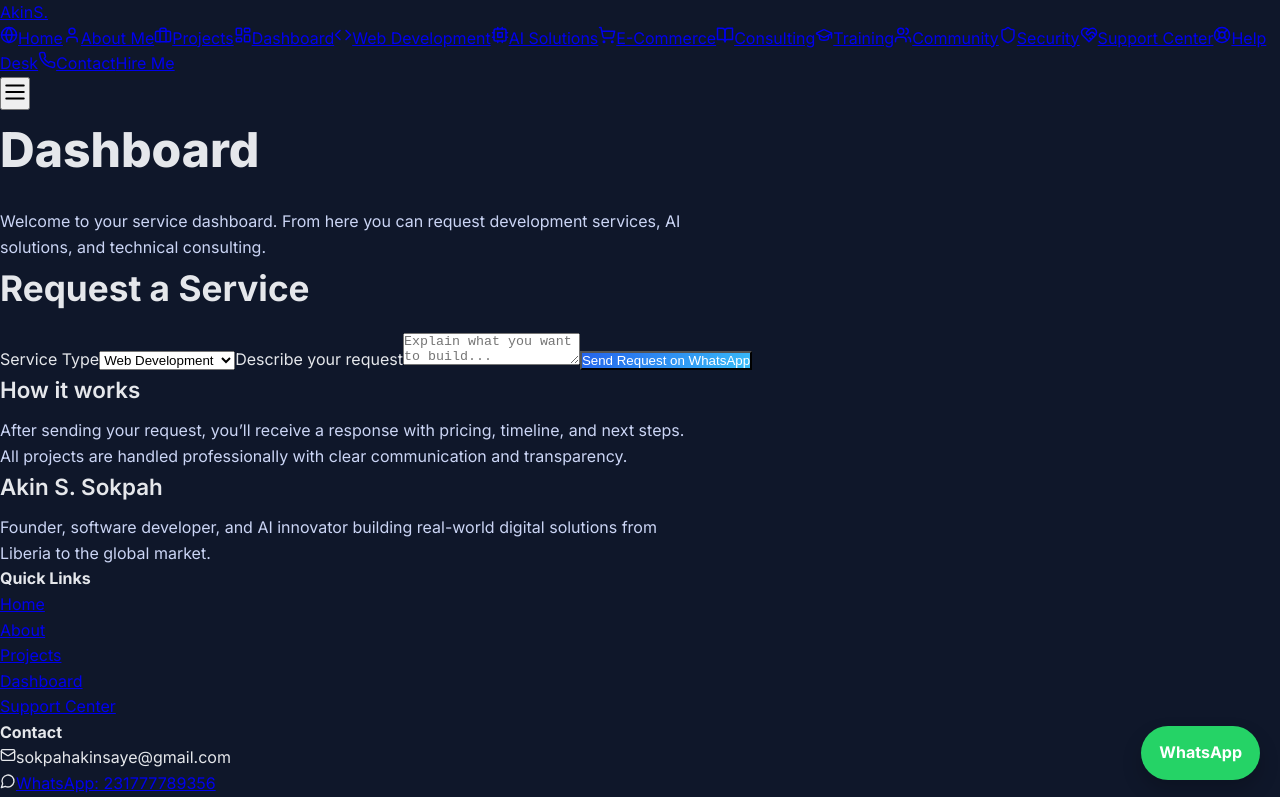
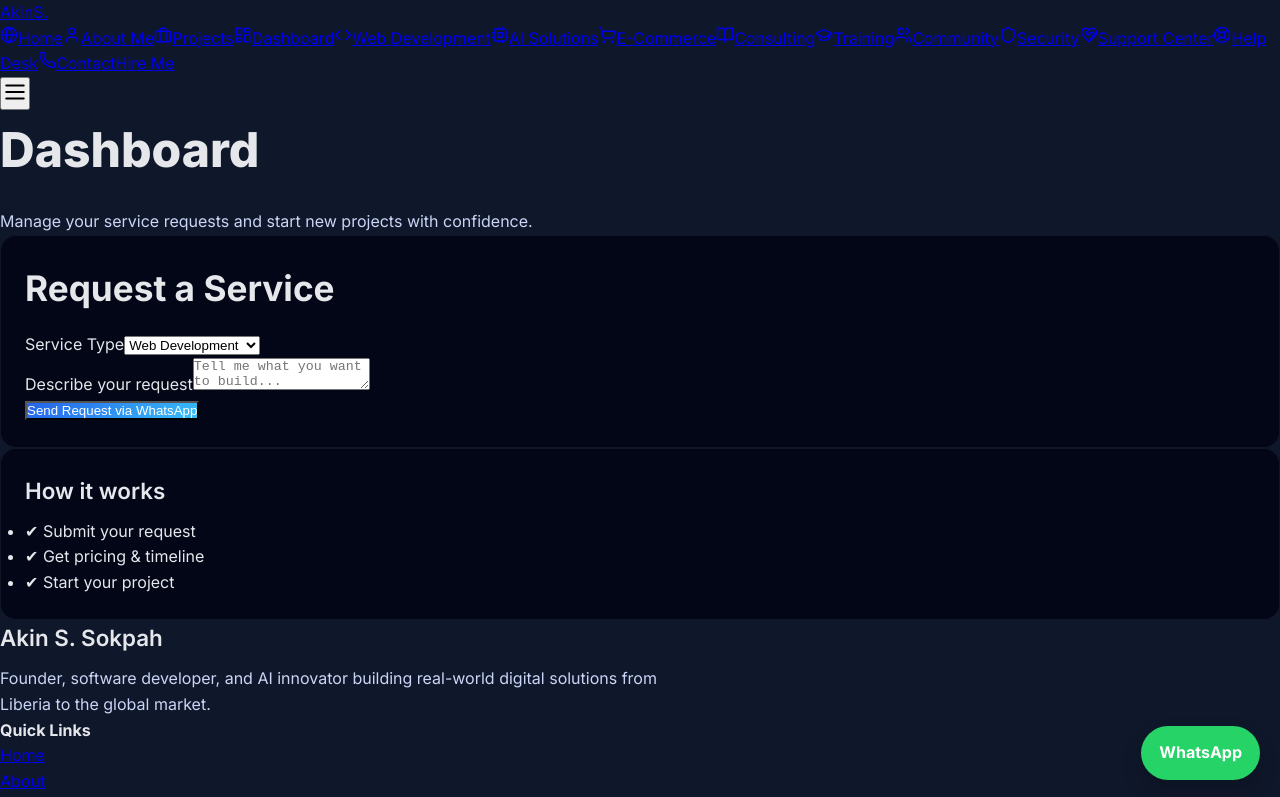
Before and after one commit to stech-hub/Sokpah-Tech-Platform, a React (Vite) app: page /dashboard in a window 1280 px wide. Shown: the top 797 px of the page. Built offline with nearby package versions, Linux system fonts and the light colour scheme.

Commit message:
Update Dashboard.jsx

```diff
--- a/pages/Dashboard.jsx
+++ b/pages/Dashboard.jsx
@@ -1,45 +1,27 @@
-/* ============================================================
-   File: pages/Dashboard.jsx
-   Author: Akin S. Sokpah
-   Description:
-   Professional dashboard entry page
-   ============================================================ */
-
 const WHATSAPP_NUMBER = "231777789356";
 
-/* ===================== UTILITIES ===================== */
-
 function openWhatsApp(message) {
-  const encodedMessage = encodeURIComponent(message);
-  const url = `https://wa.me/${WHATSAPP_NUMBER}?text=${encodedMessage}`;
+  const encoded = encodeURIComponent(message);
+  const url = `https://wa.me/${WHATSAPP_NUMBER}?text=${encoded}`;
   window.open(url, "_blank");
 }
 
-function generateRequestId() {
+export default function Dashboard() {
   return (
-    "REQ-" +
-    Math.random().toString(36).substring(2, 10).toUpperCase()
-  );
-}
-
-/* ===================== COMPONENT ===================== */
-
-export default function Dashboard() {
-  const requestId = generateRequestId();
-
-  return (
-    <div className="page">
+    <section className="dashboard">
+      <header className="dashboard-header">
         <h1>Dashboard</h1>
         <p>
-        Welcome to your service dashboard. From here you can
-        request development services, AI solutions, and technical
-        consulting.
+          Manage your service requests and start new projects with
+          confidence.
         </p>
+      </header>
 
-      {/* SERVICE CARD */}
-      <div className="form-card">
+      {/* REQUEST CARD */}
+      <div className="card">
         <h2>Request a Service</h2>
 
+        <div className="form-group">
           <label>Service Type</label>
           <select>
             <option>Web Development</option>
@@ -47,35 +29,36 @@ export default function Dashboard() {
             <option>AI Solutions</option>
             <option>Dashboard System</option>
             <option>Consulting</option>
+            <option>Training</option>
           </select>
+        </div>
 
+        <div className="form-group">
           <label>Describe your request</label>
-        <textarea placeholder="Explain what you want to build..." />
+          <textarea placeholder="Tell me what you want to build..." />
+        </div>
 
         <button
-          className="btn-primary"
+          className="btn-primary full"
           onClick={() =>
             openWhatsApp(
-              `Hello Akin, I want to request a service.\nRequest ID: ${requestId}`
+              "Hello Akin, I want to request a service."
             )
           }
         >
-          Send Request on WhatsApp
+          Send Request via WhatsApp
         </button>
       </div>
 
       {/* INFO CARD */}
-      <div className="payment-card">
+      <div className="card info">
         <h3>How it works</h3>
-        <p>
-          After sending your request, you’ll receive a response
-          with pricing, timeline, and next steps.
-        </p>
-        <p className="payment-note">
-          All projects are handled professionally with clear
-          communication and transparency.
-        </p>
+        <ul>
+          <li>✔ Submit your request</li>
+          <li>✔ Get pricing & timeline</li>
+          <li>✔ Start your project</li>
+        </ul>
       </div>
-    </div>
+    </section>
   );
 }
```
Lines whose indentation alone changed are shown as unchanged.
